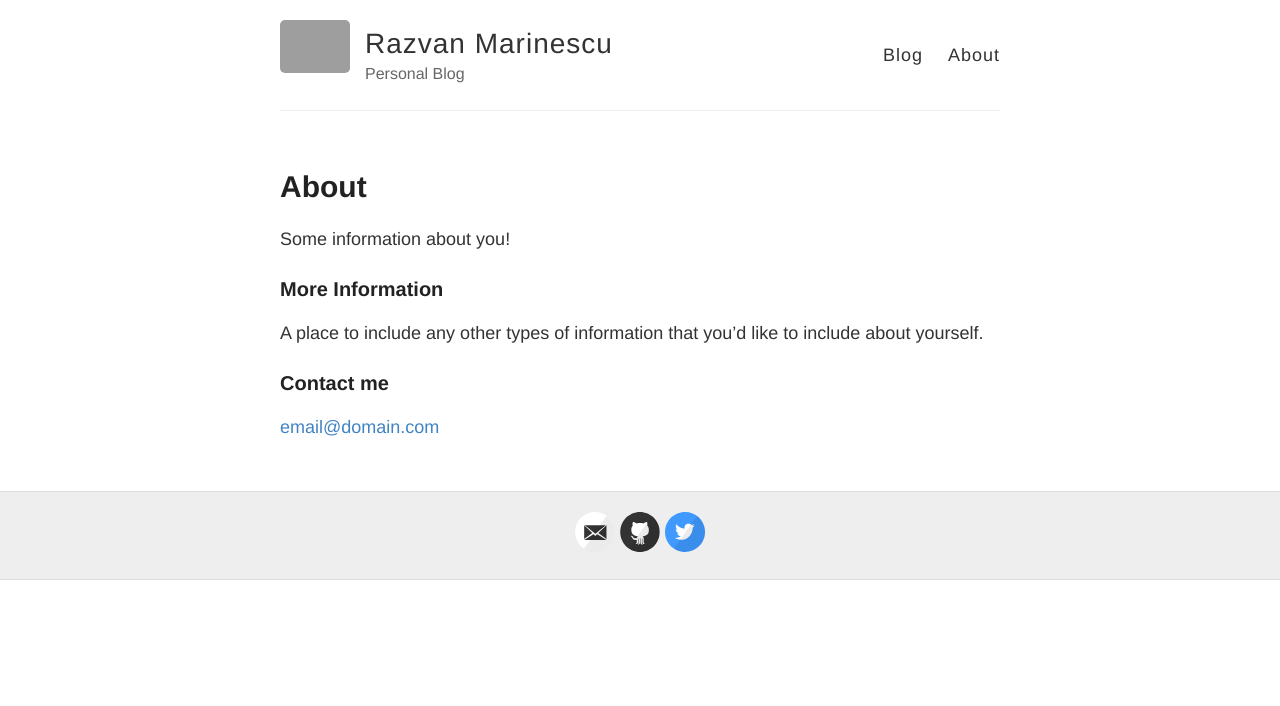
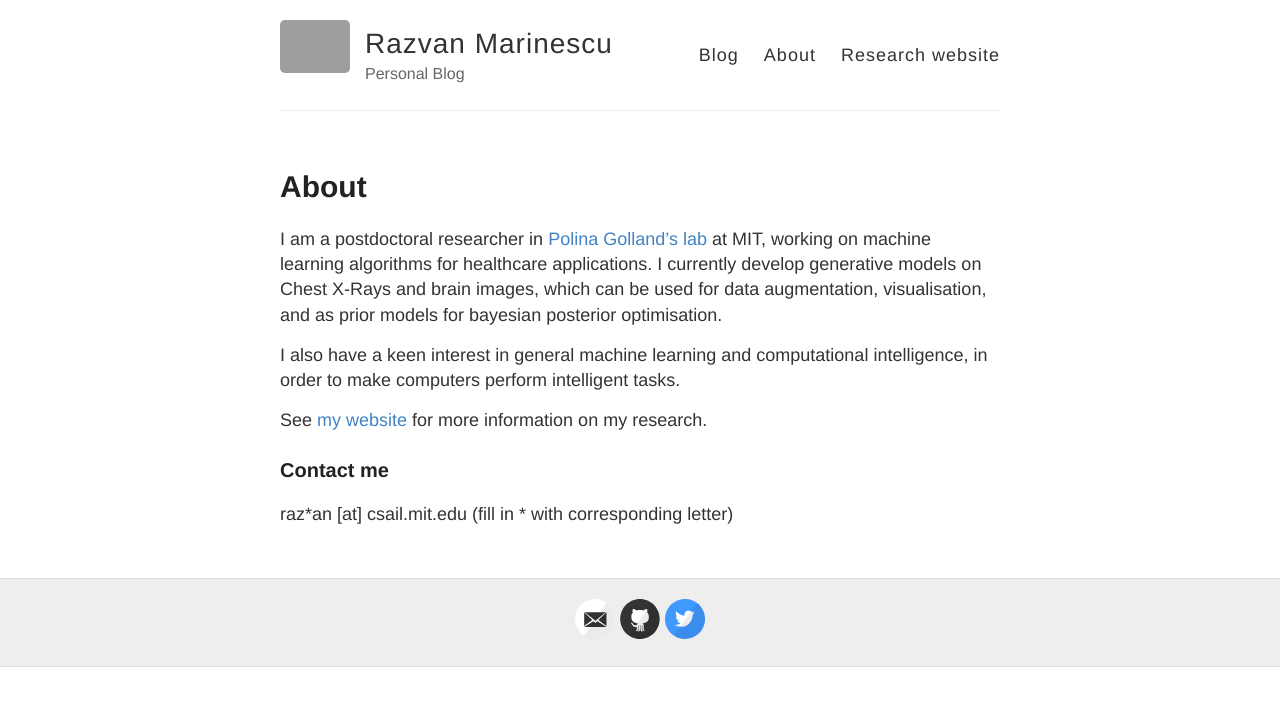
Before and after one commit to razvanmarinescu/razvanmarinescu.github.io, a Jekyll site: the page built from about.md, in a window 1280 px wide. Shown: the top 706 px of the page. Built offline with Jekyll 4.4.1, drawn with Linux system fonts in a browser that asks for light colours; grey boxes are pictures that could not be loaded.

Commit message:
added link to main website

```diff
--- a/_layouts/default.html
+++ b/_layouts/default.html
@@ -29,6 +29,7 @@
           <nav>
             <a href="{{ site.baseurl }}/">Blog</a>
             <a href="{{ site.baseurl }}/about">About</a>
+            <a href="https://people.csail.mit.edu/razvan/">Research website</a>
           </nav>
         </header>
       </div>
--- a/about.md
+++ b/about.md
@@ -4,12 +4,13 @@ title: About
 permalink: /about/
 ---
 
-Some information about you!
+I am a postdoctoral researcher in [Polina Golland's lab](https://people.csail.mit.edu/polina/) at MIT, working on machine learning algorithms for healthcare applications. I currently develop generative models on Chest X-Rays and brain images, which can be used for data augmentation, visualisation, and as prior models for bayesian posterior optimisation.
 
-### More Information
+I also have a keen interest in general machine learning and computational intelligence, in order to make computers perform intelligent tasks.
 
-A place to include any other types of information that you'd like to include about yourself.
+See [my website](https://people.csail.mit.edu/razvan/) for more information on my research.
+
 
 ### Contact me
 
-[email@domain.com](mailto:email@domain.com)
+raz\*an [at] csail.mit.edu (fill in \* with corresponding letter)
```
Also changed, not shown: _posts/2020-01-01-distributed-learning.md (+1 -1 lines).
